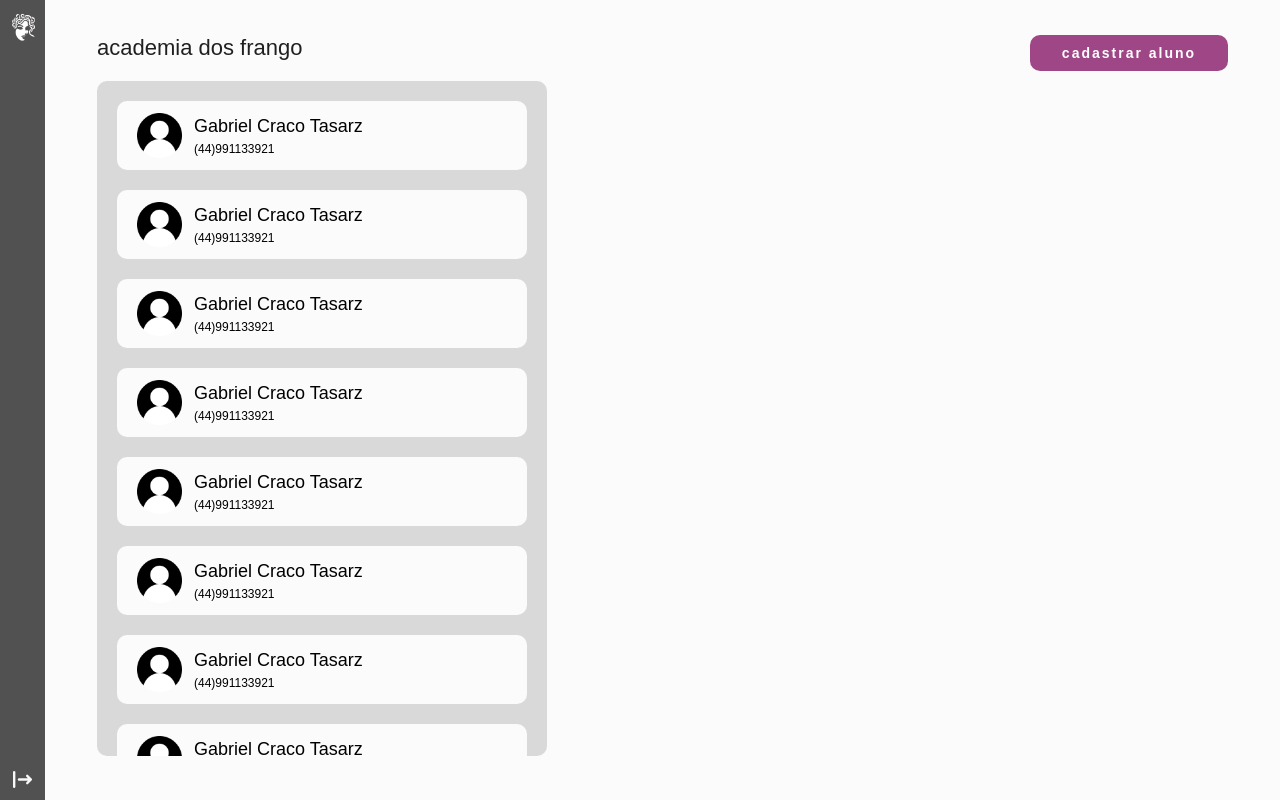
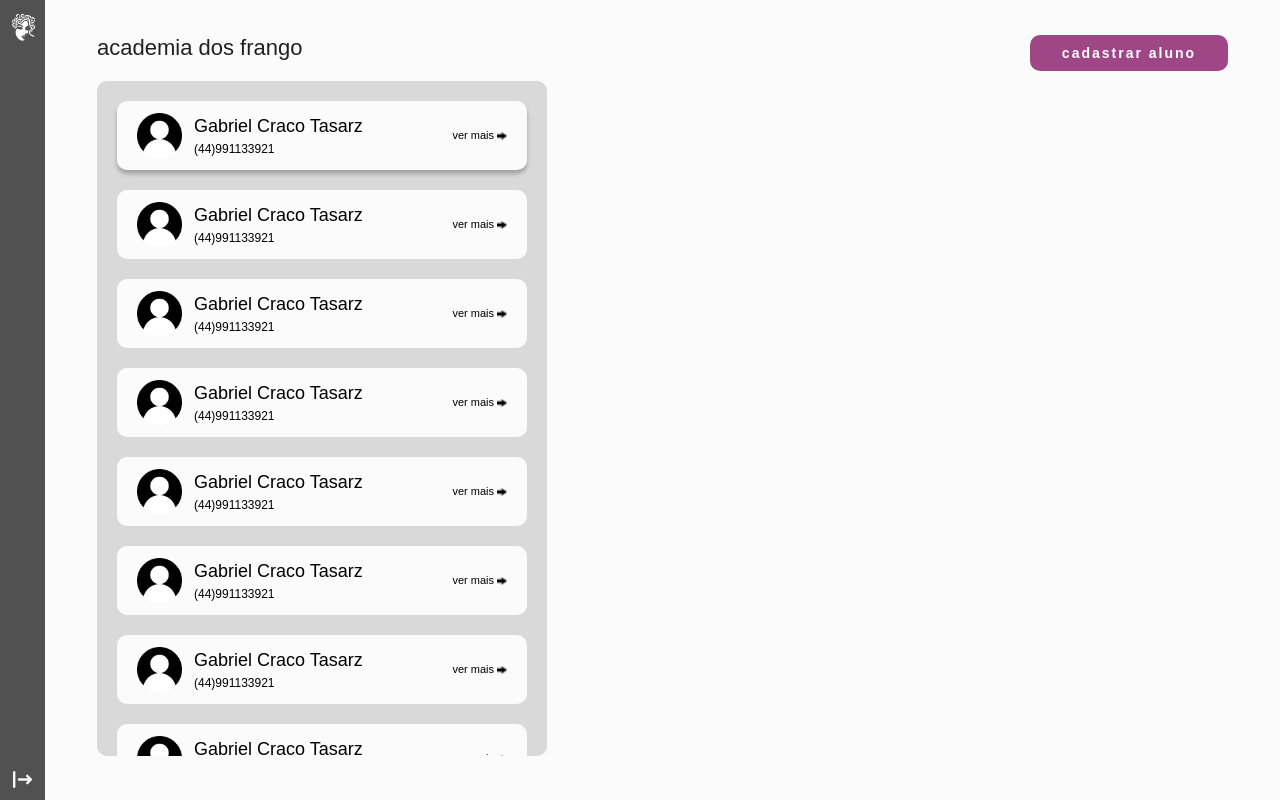
Before and after one commit to cracogabriel/meduza-portal, a React (Create React App) app: page /home in a window 1280 px wide. Built offline with nearby package versions, Linux system fonts and the light colour scheme; no server answers.

Commit message:
feat: add view more icon to table data

```diff
--- a/src/views/home/components/table/components/tableData/index.tsx
+++ b/src/views/home/components/table/components/tableData/index.tsx
@@ -3,21 +3,31 @@ import {
   TableDataContainer,
   TableDataIcon,
   TableDataInfoContainer,
-  TableDataInfoName,
-  TableDataInfoNumber,
+  TableDataText,
+  TableDataViewMoreContainer,
 } from './style'
 
-function TableData() {
+type Props = {
+  isSelected?: boolean
+}
+
+function TableData(props: Props) {
+  const { isSelected } = props
   const personIcon = require('../../../../../../assets/personIcon.png')
+  const arrowIcon = require('../../../../../../assets/arrowIcon.png')
 
   return (
-    <TableDataContainer>
+    <TableDataContainer isSelected={isSelected}>
       <TableDataIcon src={personIcon} width={45} height={45} />
       <TableDataInfoContainer>
-        <TableDataInfoName>Gabriel Craco Tasarz</TableDataInfoName>
+        <TableDataText fontSize={18}>Gabriel Craco Tasarz</TableDataText>
         {/*adicionar ... caso nome seja muito grande nao esquecer*/}
-        <TableDataInfoNumber>(44)991133921</TableDataInfoNumber>
+        <TableDataText fontSize={12}>(44)991133921</TableDataText>
       </TableDataInfoContainer>
+      <TableDataViewMoreContainer>
+        <TableDataText fontSize={11}>ver mais</TableDataText>
+        <TableDataIcon src={arrowIcon} width={10} height={8} margin={'0 0 0 3px'} />
+      </TableDataViewMoreContainer>
     </TableDataContainer>
   )
 }
--- a/src/views/home/components/table/components/tableData/style.ts
+++ b/src/views/home/components/table/components/tableData/style.ts
@@ -1,6 +1,20 @@
 import styled from 'styled-components'
 
-export const TableDataContainer = styled.div`
+type TableDataContainerProps = {
+  isSelected?: boolean
+}
+
+type TableDataTextProps = {
+  fontSize: number
+}
+
+type TableDataIconProps = {
+  width: number
+  height: number
+  margin?: string
+}
+
+export const TableDataContainer = styled.div<TableDataContainerProps>`
   display: flex;
   background: #fbfbfb;
   border-radius: 10px;
@@ -17,16 +31,14 @@ export const TableDataContainer = styled.div`
   &:last-child {
     margin-bottom: 20px;
   }
+
+  box-shadow: ${(props) => props.isSelected && '0px 4px 4px rgba(0, 0, 0, 0.25)'};
 `
-
-type TableDataIconProps = {
-  width: number
-  height: number
-}
 
 export const TableDataIcon = styled.img<TableDataIconProps>`
   width: ${(props) => props.width}px;
   height: ${(props) => props.height}px;
+  margin: ${(props) => props.margin};
 `
 
 export const TableDataInfoContainer = styled.div`
@@ -36,12 +48,19 @@ export const TableDataInfoContainer = styled.div`
   margin-left: 12px;
 `
 
-export const TableDataInfoName = styled.p`
-  font-size: 18px;
+export const TableDataViewMoreContainer = styled.div`
+  display: flex;
+  width: auto;
+  flex-direction: row;
+  justify-content: flex-end;
+  align-items: center;
+  white-space: nowrap;
+  user-select: none;
+
+  cursor: pointer;
+`
+
+export const TableDataText = styled.p<TableDataTextProps>`
+  font-size: ${(props) => props.fontSize}px;
   height: 100%;
 `
-
-export const TableDataInfoNumber = styled.p`
-  font-size: 12px;
-  height: 100%;
-`
--- a/src/views/home/components/table/index.tsx
+++ b/src/views/home/components/table/index.tsx
@@ -5,7 +5,7 @@ import { TableContainer } from './style'
 function Table() {
   return (
     <TableContainer>
-      <TableData key={'1'} />
+      <TableData key={'1'} isSelected />
       <TableData key={'12'} />
       <TableData key={'13'} />
       <TableData key={'14'} />
```
Also changed, not shown: src/assets/arrowIcon.png (added).
